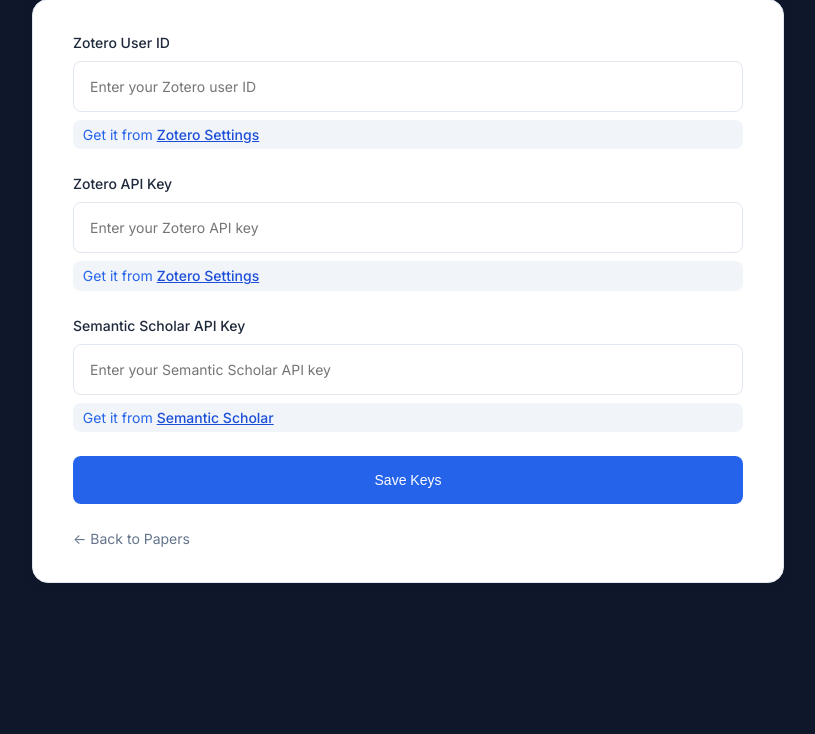
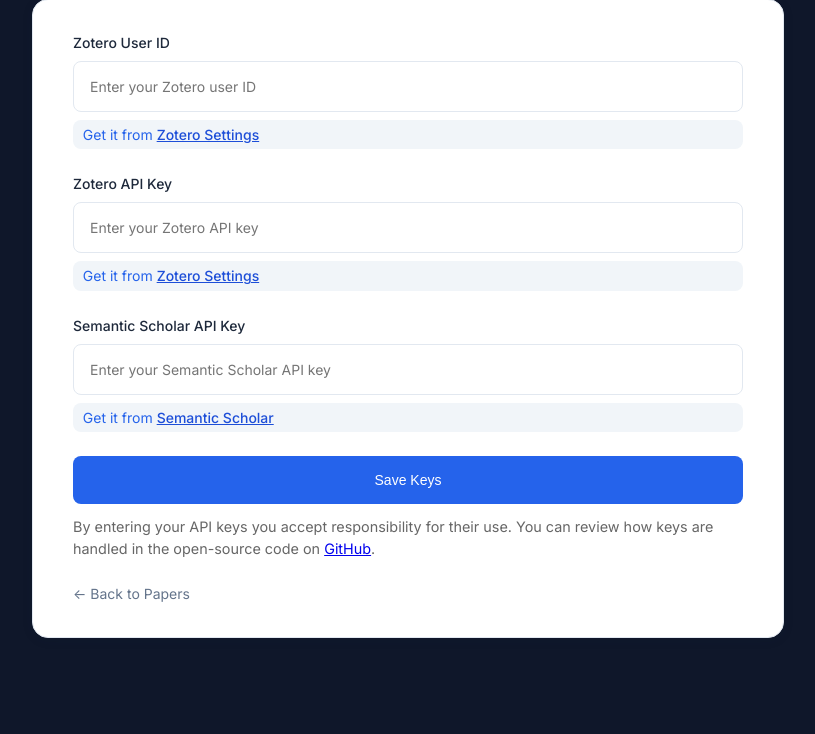
Before and after one commit to noelkronenberg/reed, a Flask app: page /api/keys in a window 1280 px wide. Shown: the part 198-932 px from the top of the page, without its empty margins (232-1047 px from the left). Before the commit the page ends 781 px from the top, so only its background shows below. Run offline with Flask 3, Linux system fonts and the light colour scheme; the visitor is signed in with stand-in values (Sample User, id 1); parts of the project's set-up code (start-up, migrations or seed data) failed here and were passed over; some libraries are stand-ins or nearby versions.

Commit message:
Add security notice

```diff
--- a/api/templates/_api_keys_form.html
+++ b/api/templates/_api_keys_form.html
@@ -22,4 +22,8 @@
         {% endif %}
     </div>
     <button type="submit">Save Keys</button>
+    <p class="security-note" style="margin-top:0.75rem;font-size:0.9rem;color:#666;">
+        By entering your API keys you accept responsibility for their use. You can review how keys are handled in the open-source code on
+        <a href="https://github.com/noelkronenberg/reed" target="_blank" rel="noopener noreferrer">GitHub</a>.
+    </p>
 </form>
```
